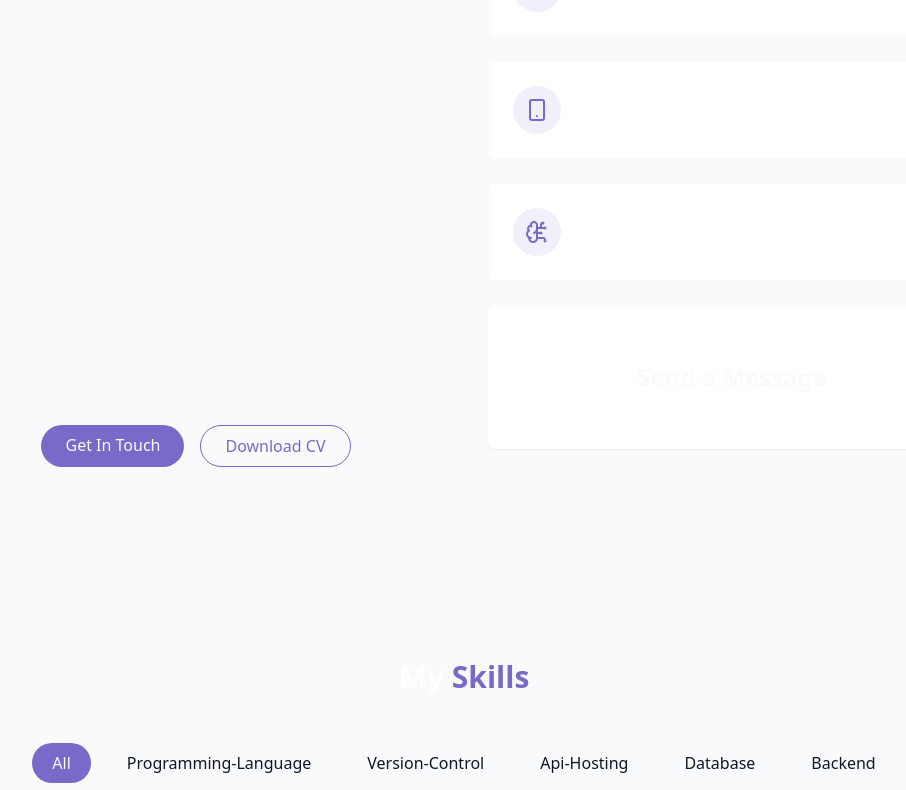
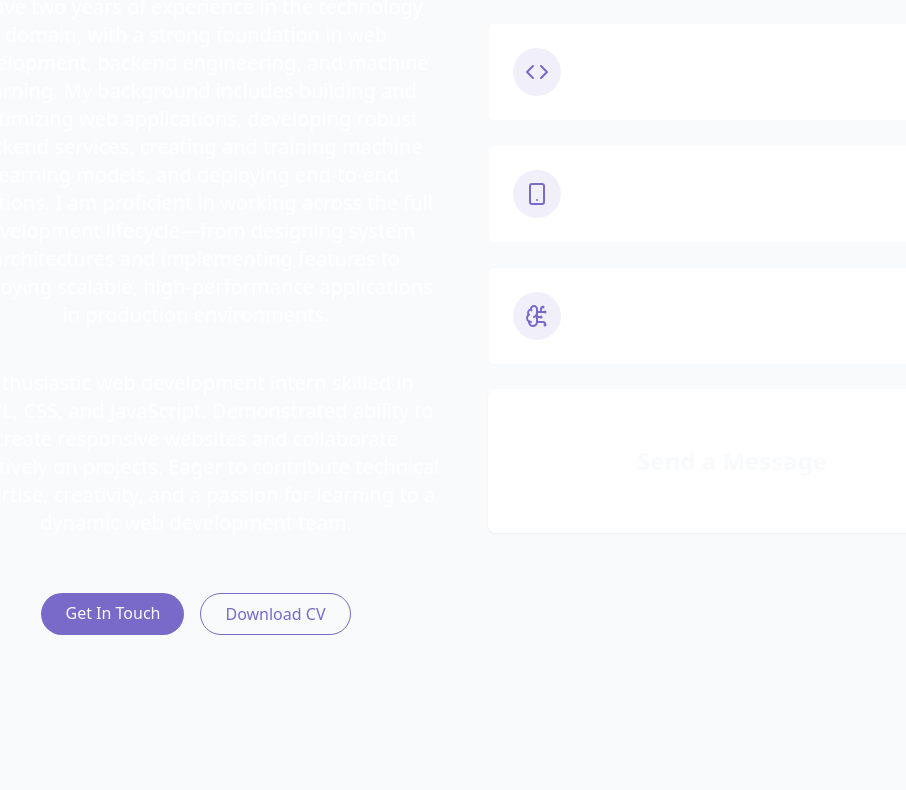
Before and after one commit to harsh1999-wp/my_portfolio, a React (Vite) app: page / in a window 1280 px wide. Shown: the part 1047-1837 px from the top of the page, without its empty margins (176-1082 px from the left). Built offline with nearby package versions, Linux system fonts and the light colour scheme.

Commit message:
fixed some font

```diff
--- a/src/components/AboutmeSection.jsx
+++ b/src/components/AboutmeSection.jsx
@@ -12,11 +12,11 @@
                     <div className="space-y-10">
                         <h3 className=" text-white text-2xl font-semibold">Web Developer and ML Enthasiast</h3>
 
-                        <p classname= "text-white font-semibold">
+                       <p className="text-white text-lg md:text-xl text-muted-foreground max-w-2xl mx-auto animate-fade-in-delay-3">
                             I have two years of experience in the technology domain, with a strong foundation in web development, backend engineering, and machine learning. My background includes building and optimizing web applications, developing robust backend services, creating and training machine learning models, and deploying end-to-end solutions. I am proficient in working across the full development lifecycle—from designing system architectures and implementing features to deploying scalable, high-performance applications in production environments.
                         </p>
 
-                        <p classname = "text-white text-bold text-2xl text-muted-foreground">
+                        <p className="text-white text-lg md:text-xl text-muted-foreground max-w-2xl mx-auto animate-fade-in-delay-3">
                         Enthusiastic web development intern skilled in HTML, CSS, and JavaScript.
                         Demonstrated ability to create responsive websites and collaborate effectively on
                         projects. Eager to contribute technical expertise, creativity, and a passion for learning to a
```
